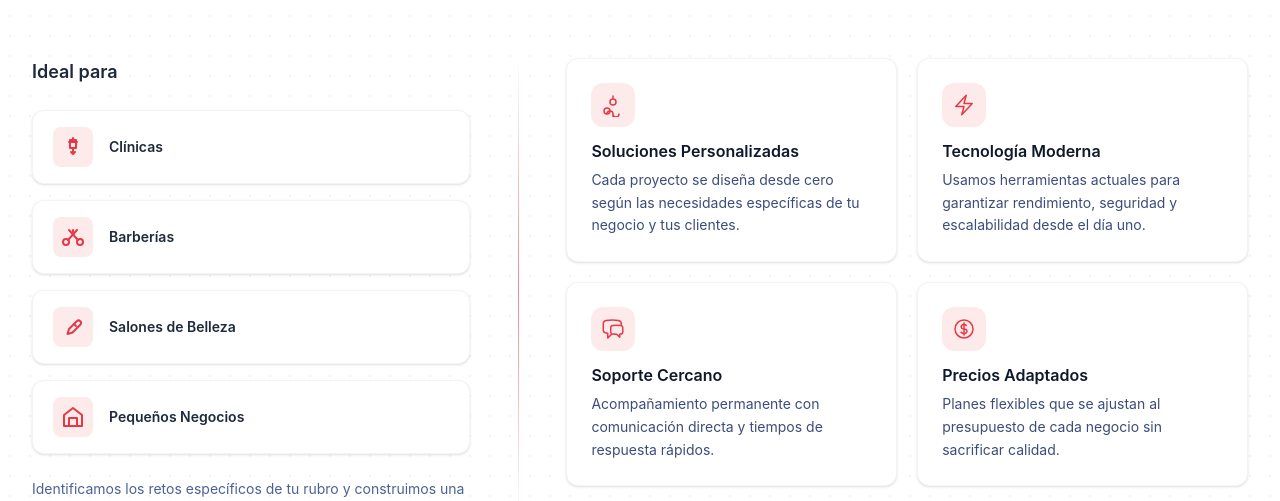
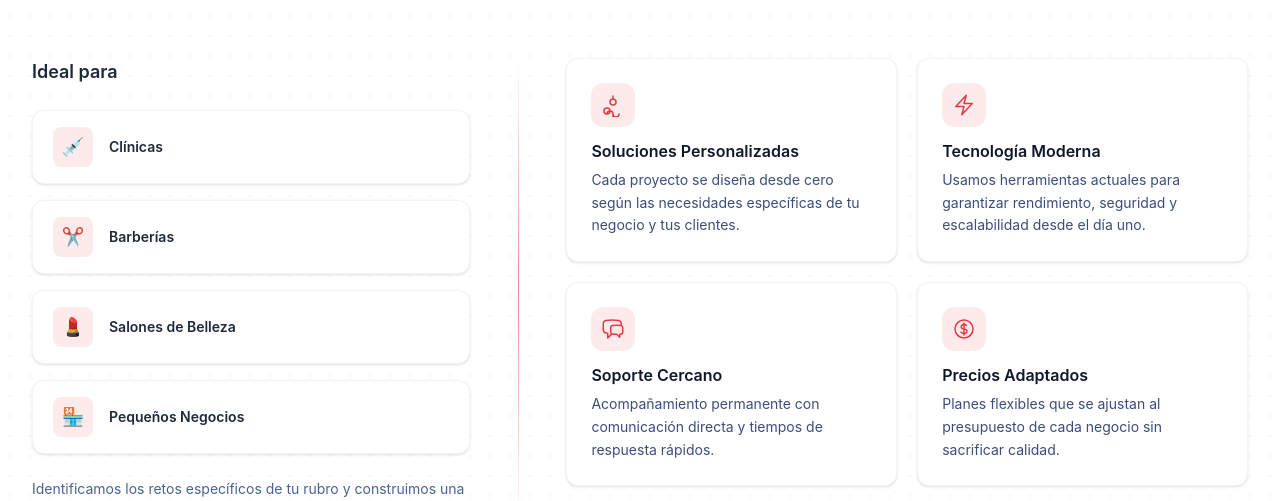
Before and after one commit to studiosce/landing-sce, a React (Vite) app: page / in a window 1280 px wide. Shown: the part 2370-2871 px from the top of the page. Built offline with nearby package versions, Linux system fonts and the light colour scheme.

Commit message:
add emojis

```diff
--- a/src/components/ValuePropositionSection.tsx
+++ b/src/components/ValuePropositionSection.tsx
@@ -15,45 +15,19 @@ interface Benefit {
 const niches: Niche[] = [
   {
     label: "Clínicas",
-    icon: (
-      <svg className="h-6 w-6" fill="none" viewBox="0 0 24 24" stroke="currentColor" strokeWidth={2}>
-        <path strokeLinecap="round" strokeLinejoin="round" d="M12 3v2" />
-        <path strokeLinecap="round" strokeLinejoin="round" d="M9 5h6v8H9V5z" />
-        <path strokeLinecap="round" strokeLinejoin="round" d="M8 7h8" />
-        <path strokeLinecap="round" strokeLinejoin="round" d="M12 13v4" />
-        <path strokeLinecap="round" strokeLinejoin="round" d="M10 17l2 2 2-2" />
-      </svg>
-    ),
+    icon: <span className="text-lg">💉</span>,
   },
   {
     label: "Barberías",
-    icon: (
-      <svg className="h-6 w-6" fill="none" viewBox="0 0 24 24" stroke="currentColor" strokeWidth={2}>
-        <circle cx="5" cy="17" r="3" />
-        <circle cx="19" cy="17" r="3" />
-        <path strokeLinecap="round" strokeLinejoin="round" d="M7 15L16 5" />
-        <path strokeLinecap="round" strokeLinejoin="round" d="M17 15L8 5" />
-        <path strokeLinecap="round" strokeLinejoin="round" d="M12 5v2" />
-      </svg>
-    ),
+    icon: <span className="text-lg">✂️</span>,
   },
   {
     label: "Salones de Belleza",
-    icon: (
-      <svg className="h-6 w-6" fill="none" viewBox="0 0 24 24" stroke="currentColor" strokeWidth={2}>
-        <path strokeLinecap="round" strokeLinejoin="round" d="M8 14l8-8a2.5 2.5 0 013.5 3.5l-8 8-5 1.5 1.5-5z" />
-        <path strokeLinecap="round" strokeLinejoin="round" d="M13 9l2 2" />
-      </svg>
-    ),
+    icon: <span className="text-lg">💄</span>,
   },
   {
     label: "Pequeños Negocios",
-    icon: (
-      <svg className="h-6 w-6" fill="none" viewBox="0 0 24 24" stroke="currentColor" strokeWidth={2}>
-        <path strokeLinecap="round" strokeLinejoin="round" d="M3 10l9-7 9 7v11H3V10z" />
-        <path strokeLinecap="round" strokeLinejoin="round" d="M8 21V13h8v8" />
-      </svg>
-    ),
+    icon: <span className="text-lg">🏪</span>,
   },
 ];
 
@@ -145,7 +119,7 @@ export function ValuePropositionSection() {
                   key={n.label}
                   className="group flex items-center gap-4 rounded-xl border border-gray-100 bg-white px-5 py-4 shadow-sm transition-all hover:border-red-accent/30 hover:shadow-md"
                 >
-                  <div className="flex h-10 w-10 shrink-0 items-center justify-center rounded-lg bg-red-accent/10 text-red-accent transition-colors group-hover:bg-red-accent group-hover:text-white">
+                  <div className="flex h-10 w-10 shrink-0 items-center justify-center rounded-lg bg-red-accent/10 transition-colors group-hover:bg-red-accent">
                     {n.icon}
                   </div>
                   <span className="text-sm font-semibold text-navy-800">
```
